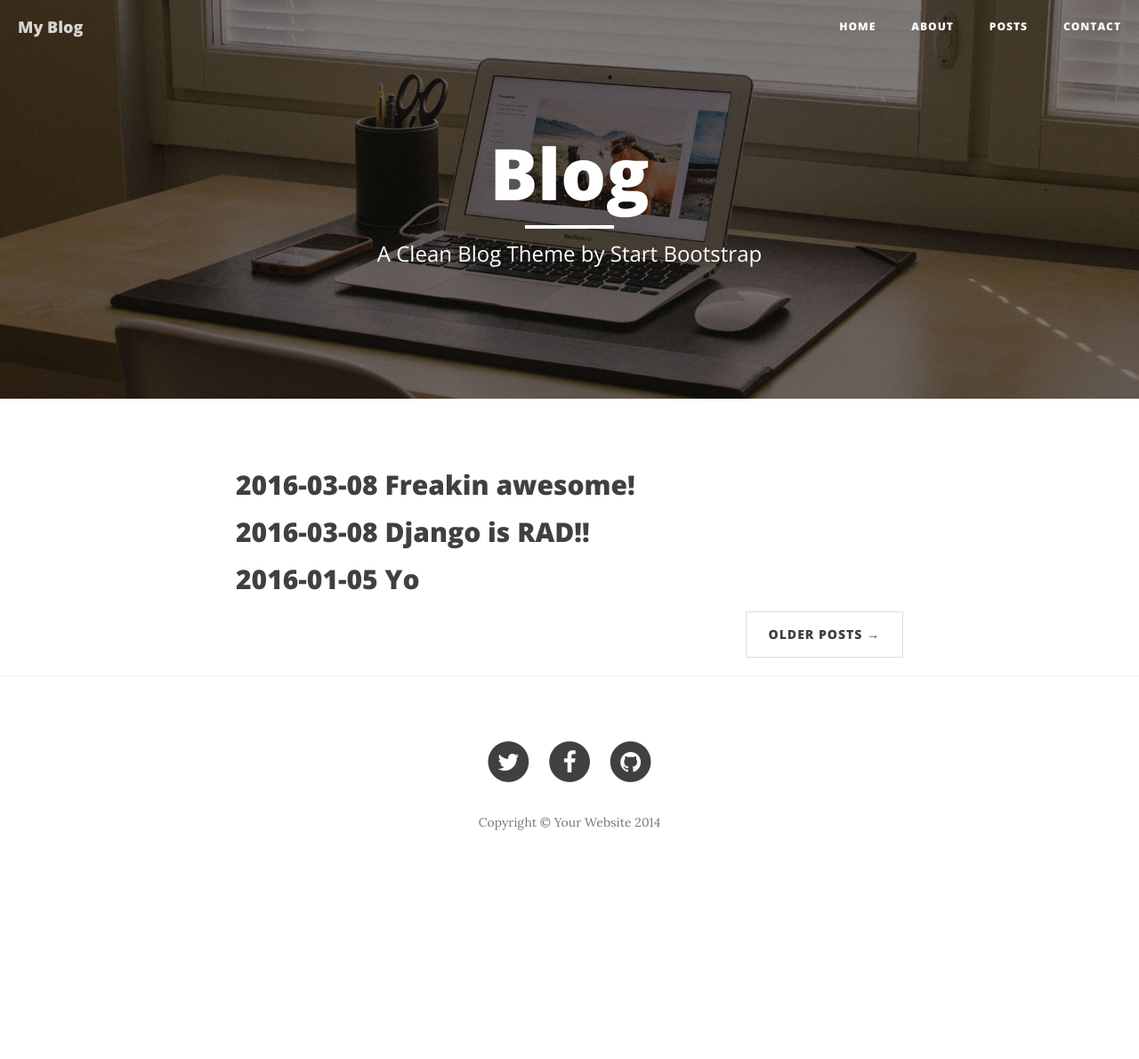
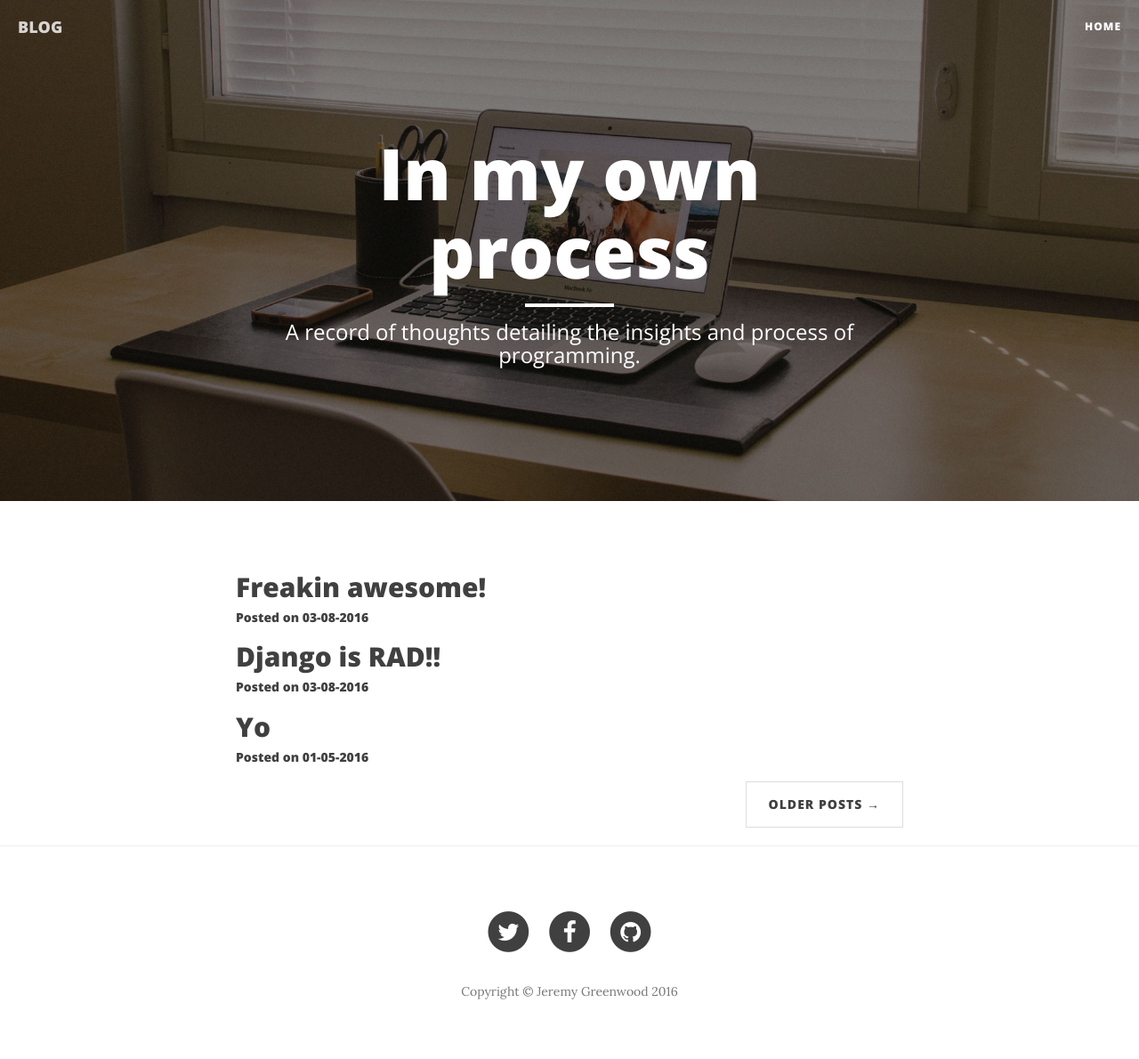
Before and after one commit to jemlife/portfolio, a Django app: page /blog/ in a window 1280 px wide. Shown: the whole page at 89% size. Before the commit the page ends 933 px from the top, so only its background shows below. Run offline with Django 3.2, Linux system fonts and the light colour scheme; data comes from the database, SQL or seed files in the repository; some libraries are stand-ins or nearby versions.

Commit message:
miscellaneous tweaks

```diff
--- a/mysite/blog/templates/blog/blog.html
+++ b/mysite/blog/templates/blog/blog.html
@@ -2,6 +2,7 @@
 
 {% block content %}
 	{% for post in object_list %}
-		<h2>{{ post.date|date:"Y-m-d" }}<a href="/blog/{{post.id}}"> {{post.title}}</a></h2>
+		<h2>{{post.title}} <a href="/blog/{{post.id}}"></br>
+			<h5>Posted on {{ post.date|date:"m-d-Y" }}</h5> </a></h2>
 	{%  endfor %}
 {% endblock %}
--- a/mysite/blog/templates/blog/posts.html
+++ b/mysite/blog/templates/blog/posts.html
@@ -2,8 +2,8 @@
 
 {% block content %}
 
-	<h2>{{post.title}}</h2>
-	<h6> Posted on {{post.date}}</h6>
+	<h2>{% block title %}{{post.title}}{% endblock %}</h2>
+	<h6>{% block date %} Posted on {{post.date}}{% endblock %}</h6>
 	{{post.body|safe|linebreaks}}
 
 {% endblock %}
--- a/mysite/personal/templates/personal/blogindex.html
+++ b/mysite/personal/templates/personal/blogindex.html
@@ -45,7 +45,7 @@
                     <span class="icon-bar"></span>
                     <span class="icon-bar"></span>
                 </button>
-                <a class="navbar-brand" href="/blog/">My Blog</a>
+                <a class="navbar-brand" href="/blog/">BLOG</a>
             </div>
 
             <!-- Collect the nav links, forms, and other content for toggling -->
@@ -54,6 +54,7 @@
                     <li>
                         <a href="/">Home</a>
                     </li>
+                    <!--
                     <li>
                         <a href="about.html">About</a>
                     </li>
@@ -63,6 +64,7 @@
                     <li>
                         <a href="contact.html">Contact</a>
                     </li>
+                -->
                 </ul>
             </div>
             <!-- /.navbar-collapse -->
@@ -77,9 +79,9 @@
             <div class="row">
                 <div class="col-lg-8 col-lg-offset-2 col-md-10 col-md-offset-1">
                     <div class="site-heading">
-                        <h1>Blog</h1>
+                        <h1>In my own process</h1>
                         <hr class="small">
-                        <span class="subheading">A Clean Blog Theme by Start Bootstrap</span>
+                        <span class="subheading">A record of thoughts detailing the insights and process of programming.</span>
                     </div>
                 </div>
             </div>
@@ -142,7 +144,7 @@
                             </a>
                         </li>
                     </ul>
-                    <p class="copyright text-muted">Copyright &copy; Your Website 2014</p>
+                    <p class="copyright text-muted">Copyright &copy; Jeremy Greenwood 2016</p>
                 </div>
             </div>
         </div>
--- a/mysite/personal/templates/personal/post.html
+++ b/mysite/personal/templates/personal/post.html
@@ -54,6 +54,7 @@
                     <li>
                         <a href="/blog/">Home</a>
                     </li>
+                    <!--
                     <li>
                         <a href="about.html">About</a>
                     </li>
@@ -63,6 +64,7 @@
                     <li>
                         <a href="contact.html">Contact</a>
                     </li>
+                -->
                 </ul>
             </div>
             <!-- /.navbar-collapse -->
@@ -77,6 +79,8 @@
             <div class="row">
                 <div class="col-lg-8 col-lg-offset-2 col-md-10 col-md-offset-1">
                     <div class="post-heading">
+                        <span class="subheading"><h1>{% block title %}{% endblock %}</h1></br>
+                            <h5>{% block date %}{% endblock %}</h5></span>
 
                     </div>
                 </div>
```
Also changed, not shown: mysite/personal/templates/personal/index.html (+11 -8 lines), mysite/personal/static/personal/css/agency.css.
